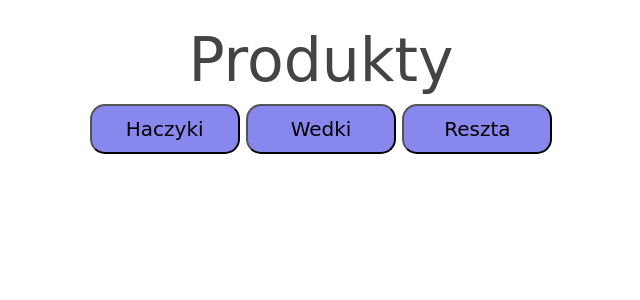
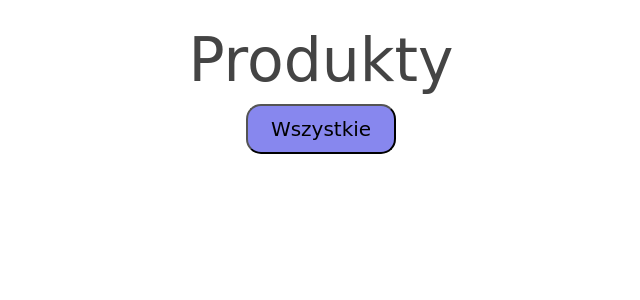
Before and after one commit to killzone10/BD2_project, a Flask app: page /products in a window 1280 px wide. Shown: the part 56-356 px from the top of the page, without its empty margins (148-788 px from the left). Run offline with Flask 2, Linux system fonts and the light colour scheme; data that the repository does not hold is empty; some libraries are stand-ins or nearby versions.

Commit message:
added dynamic categories

```diff
--- a/app/routes.py
+++ b/app/routes.py
@@ -26,19 +26,19 @@ def about():
 @app.route("/products", methods=['POST', 'GET'])
 def products():
     if request.method =="POST":
-        if request.form.get('Haczyki') == 'Haczyki':
-            products = Product.query.filter(Product.type_id == 1).all()
-            return render_template('products.html',title = "Products",products = products)
-        if request.form.get('Wedki') == 'Wedki':
-            products = Product.query.filter(Product.type_id == 2 ).all()
-            return render_template('products.html',title = "Products",products = products)
+        product_type_title = request.form.get('product_type')
+        if product_type_title == "Wszystkie":
+            products = Product.query.order_by(Product.id).all()
+        else:
+            product_type = Product_type.query.filter(Product_type.title == request.form.get('product_type')).one()
+            products = Product.query.filter(Product.type_id == product_type.id).all()
 
-        if request.form.get('Reszta') == 'Reszta':
-            products = Product.query.filter(Product.type_id == 3 ).all()
-            return render_template('products.html',title = "Products",products = products)
+        product_types = Product_type.query.order_by(Product_type.id).all()
+        return render_template('products.html',title = "Products",products = products, product_types=product_types)
     if request.method =="GET":
         products = Product.query.order_by(Product.id).all()
-        return render_template('products.html',title = "Products",products = products)
+        product_types = Product_type.query.order_by(Product_type.id).all()
+        return render_template('products.html',title = "Products",products = products, product_types = product_types)
 
 @app.route("/register",methods = ['GET','POST'])
 def register():
--- a/app/templates/products.html
+++ b/app/templates/products.html
@@ -5,9 +5,12 @@
   <h1 class = "header"> Produkty </h1>
   <div class="ind">
   <form method="post" action="/products">
-    <input type="submit" class ="submit" value="Haczyki" name="Haczyki"  />
-    <input type="submit" class ="submit" value="Wedki" name="Wedki" />
-    <input type="submit" class ="submit" value="Reszta" name="Reszta" />
+      {% for product_type in product_types %}
+        <input type="submit" class ="submit" value={{product_type.title}} name="product_type"  />
+        <!--<input type="submit" class ="submit" value="Wedki" name="Wedki" />
+        <input type="submit" class ="submit" value="Reszta" name="Reszta" />-->
+      {% endfor %}
+        <input type="submit" class ="submit" value="Wszystkie" name="product_type"  />
     </form>
   </div>
   <br></br>
```
